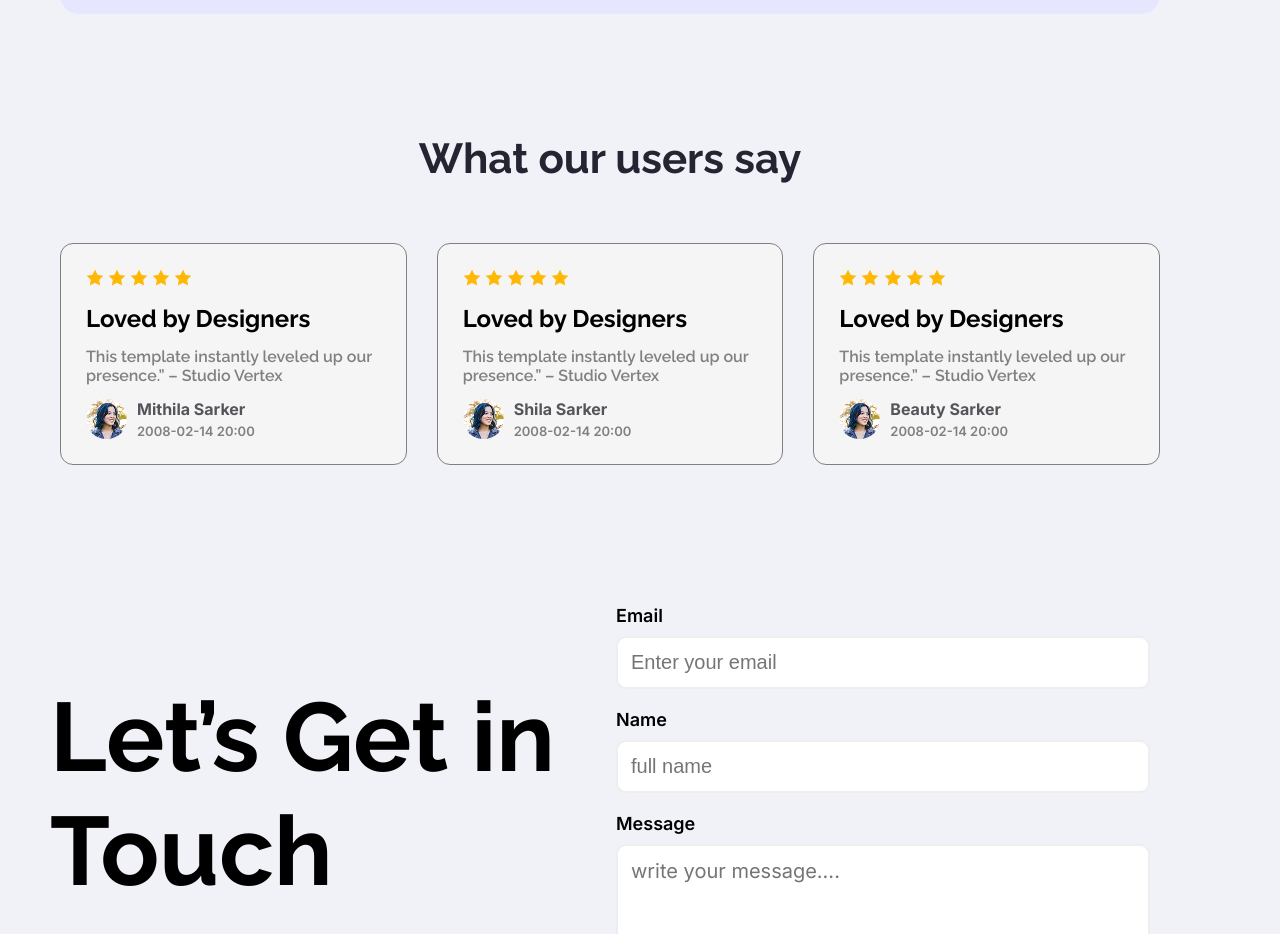
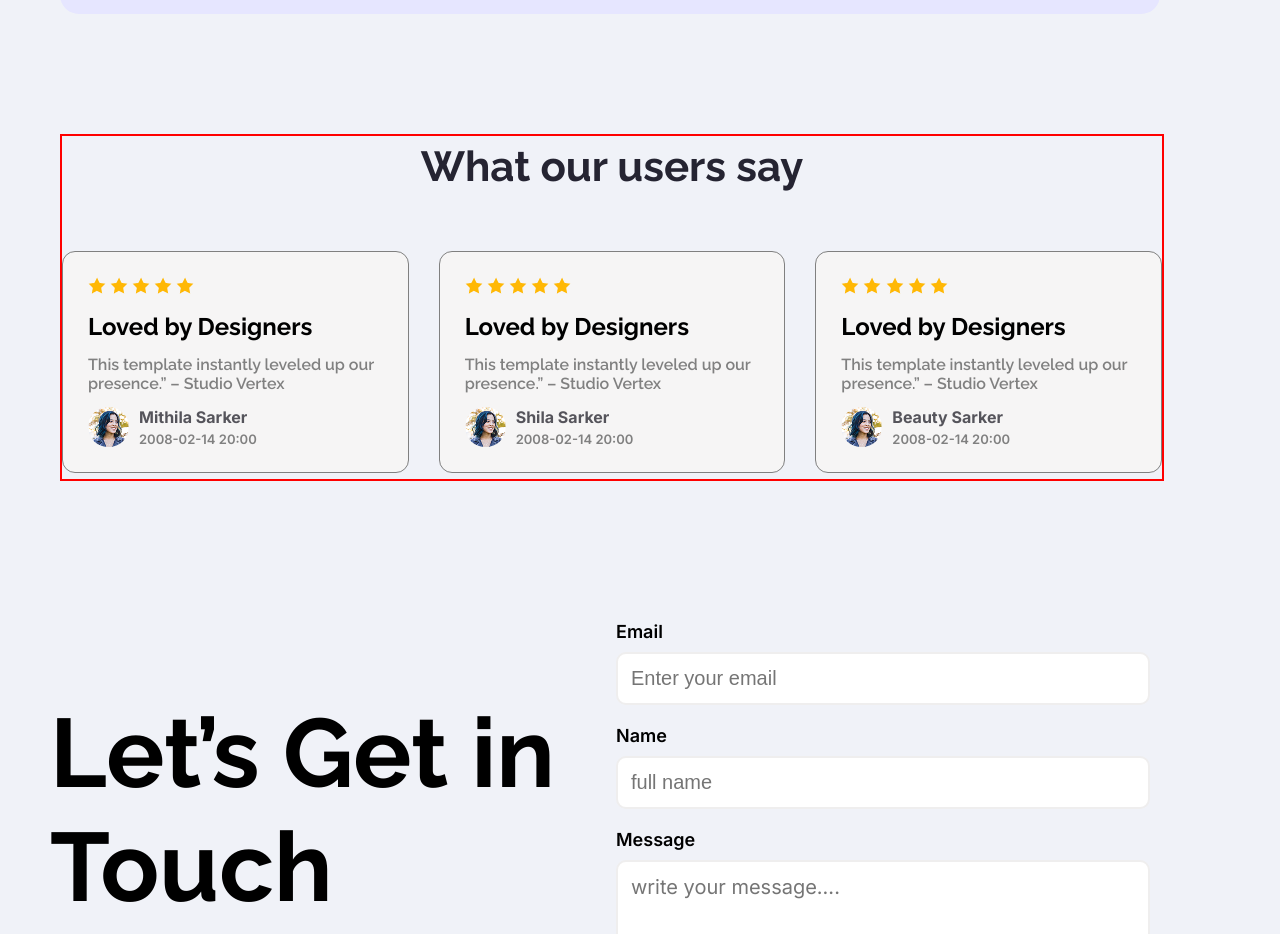
Before and after one commit to Apurbo878/my-first-assignment, a plain HTML site: page index.html in a window 1280 px wide. Shown: the part 1260-2194 px from the top of the page. Drawn offline with Linux system fonts and the light colour scheme.

Commit message:
added card section

```diff
--- a/styles/style.css
+++ b/styles/style.css
@@ -54,6 +54,7 @@
 
 .hover-btn:hover {
     font-size: 20px;
+    background-color:orange;
 
 }
 
@@ -169,6 +170,8 @@
     justify-content: center;
     align-items: center;
     width:1100px;
+    height:343px;
+    border: 2px solid red;
     gap: 30px;
     margin-top: 120px;
     margin-bottom: 120px;
@@ -187,6 +190,7 @@
     align-items: start;
     background-color: white;
     border:1px solid gray;
+
 
 }
 
```
